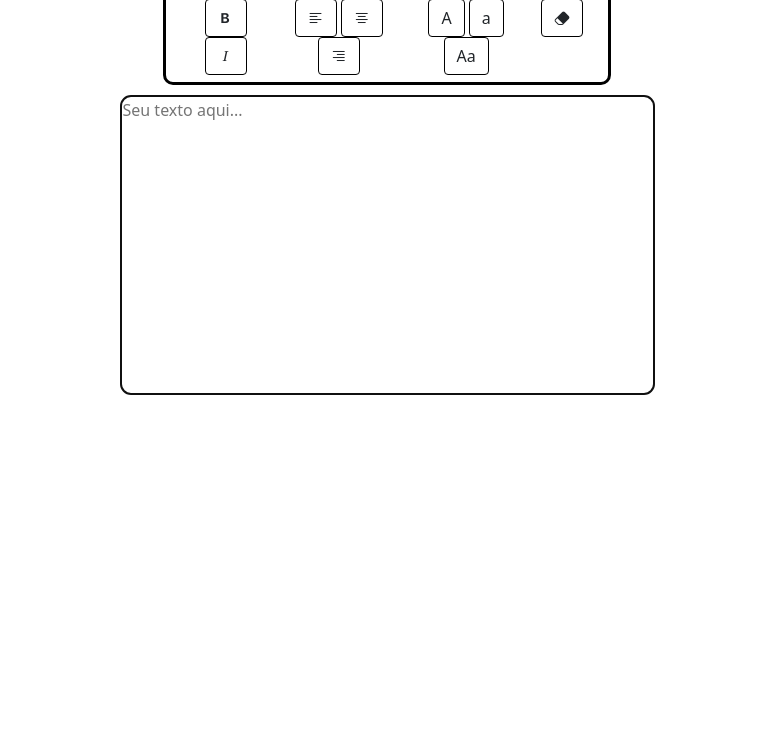
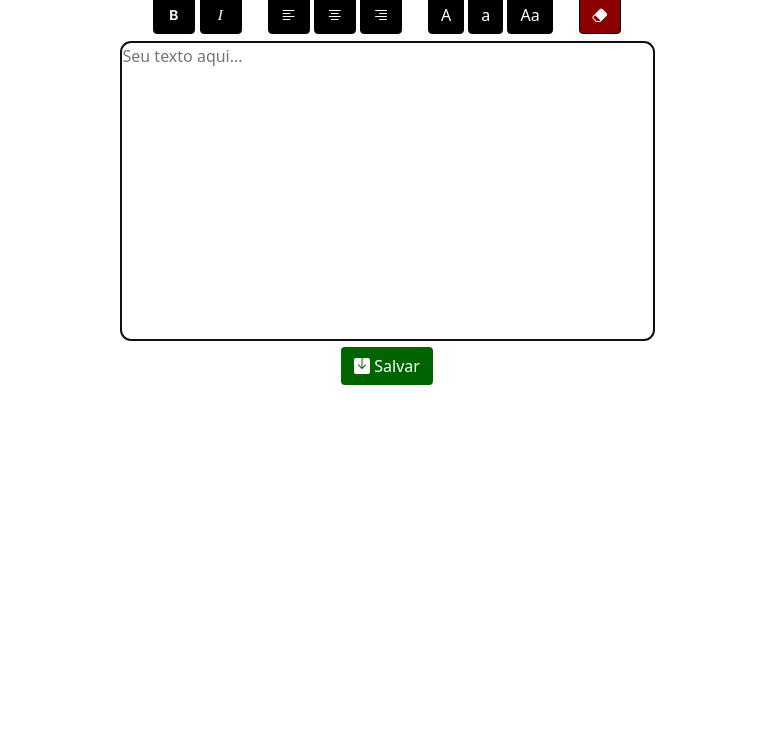
Before and after one commit to UlissesRibeiro/editorDeTexto, a plain HTML site: page index.html in a window 1280 px wide. Shown: the part 67-800 px from the top of the page, without its empty margins (253-1029 px from the left). Drawn offline with nearby package versions, Linux system fonts and the light colour scheme.

Commit message:
implemetado codigo de salvar o conteudo

```diff
--- a/css/styles.css
+++ b/css/styles.css
@@ -1,11 +1,3 @@
-#botoes{
-    width: 35%;
-    border-style: solid;
-    border-color: black;
-    border-radius: 10px;
-    margin-bottom: 10px;
-}
-
 textarea{
     border-radius: 10px;
     width: 535px;
@@ -16,19 +8,38 @@ textarea{
 #negrito,#italico{
     border-style: solid;
     border-color: black;
+    background-color: black;
+    color: white;
 }
 
 #esquerda,#centro,#direita{
     border-style: solid;
     border-color: black;
+    background-color: black;
+    color: white;
 }
 
 #maiusculo,#minusculo,#maiMin{
     border-style: solid;
     border-color: black;
+    background-color: black;
+    color: white;
 }
 
 #limparTexto{
     border-style: solid;
     border-color: black;
+    background-color: darkred;
+    color: white;
 }
+
+#saveButton{
+    background-color: darkgreen;
+    color: white;
+}
+@media screen and (max-width: 680px) and (min-width: 300px){
+
+    h1{
+        text-align: center;
+    }
+}
--- a/index.html
+++ b/index.html
@@ -15,7 +15,7 @@
         <h1>Editor de Textos em JavaScript e HTML</h1>
     </div>
 
-    <div class="container d-flex justify-content-center" id="botoes">
+    <div class="container d-flex justify-content-center" id="">
         <div class="btn" id="fontes">
             <button class="btn" id="negrito" onclick="negrito()"><i class="bi bi-type-bold"></i></button>
             <button class="btn" id="italico" onclick="italico()"><i class="bi bi-type-italic"></i></button>
@@ -35,8 +35,18 @@
         </div>
     </div>
     <div class="container d-flex justify-content-center" id="campoDeTexto">
+        <form action="">
         <textarea id="texto" autofocus placeholder="Seu texto aqui..."></textarea>
+        <div class="justify-content-center d-flex">
+            <button class="btn" id="saveButton"><i class="bi bi-save-fill"></i> Salvar</button>
+        </div>
+        </form>
     </div>
     <script src="js/functions.js"></script>
+
+    <script src="/js/salvar.js">
+
+    </script>
+
 </body>
 </html>
--- /dev/null
+++ b/js/salvar.js
@@ -0,0 +1,14 @@
+const saveButton = document.getElementById("saveButton");
+const textInput = document.getElementById("texto");
+
+saveButton.addEventListener("click", function(event) {
+  event.preventDefault();
+
+  const text = textInput.value;
+
+  const a = document.createElement("a");
+  const file = new Blob([text], {type: 'text/plain'});
+  a.href = URL.createObjectURL(file);
+  a.download = "arquivo.txt";
+  a.click();
+});
```
